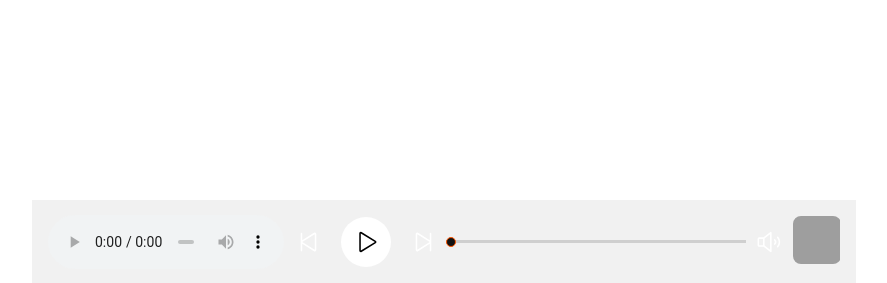
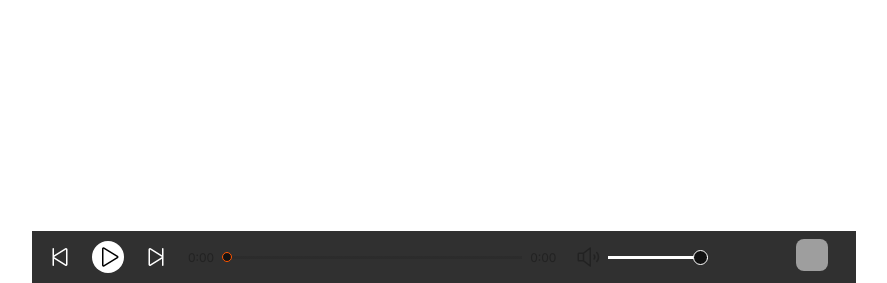
Before and after one commit to 0SoL/soundproj, a Django app: page /music/ in a window 1280 px wide. Shown: the part 517-800 px from the top of the page, without its empty margins (196-1083 px from the left). Run offline with Django 5.2, Linux system fonts and the light colour scheme; data that the repository does not hold is empty; grey boxes are pictures that could not be loaded.

Commit message:
some finals thing with mp3 player

```diff
--- a/static/js/music/player.js
+++ b/static/js/music/player.js
@@ -75,6 +75,9 @@ function getCookie(name) {
 let progress = document.getElementById('progress');
 let ctrlIcon = document.getElementById('ctrlIcon');
 let song = document.getElementById('player');
+const currentTime = document.getElementById('current-time');
+const duration = document.getElementById('duration');
+
 
 song.onloadedmetadata = function () {
     progress.max = song.duration;
@@ -93,17 +96,104 @@ function playPause () {
         ctrlIcon.classList.add('play');
         ctrlIcon.innerHTML = `<path d="M232.4,114.49,88.32,26.35a16,16,0,0,0-16.2-.3A15.86,15.86,0,0,0,64,39.87V216.13A15.94,15.94,0,0,0,80,232a16.07,16.07,0,0,0,8.36-2.35L232.4,141.51a15.81,15.81,0,0,0,0-27ZM80,215.94V40l143.83,88Z"/>`;
     }
-}
+};
 
-if (song.play()) {
+if (ctrlIcon.classList.contains('play')) {
     setInterval(() => {
         progress.value = song.currentTime;
     }, 500);
-}
+};
 
 progress.onchange = function() {
     song.play();
     song.currentTime = progress.value;
     ctrlIcon.classList.remove('pause');
     ctrlIcon.classList.add('play');
+};
+
+song.addEventListener('loadedmetadata', () => {
+  duration.textContent = formatTime(song.duration);
+//   seekBar.max = song.duration;
+});
+
+song.addEventListener('timeupdate', () => {
+  currentTime.textContent = formatTime(song.currentTime);
+//   seekBar.value = song.currentTime;
+});
+
+// song.addEventListener('input', () => {
+//   song.currentTime = seekBar.value;
+// });
+
+function formatTime(time) {
+  const minutes = Math.floor(time / 60);
+  const seconds = Math.floor(time % 60).toString().padStart(2, '0');
+  return `${minutes}:${seconds}`;
 }
+
+
+let volumeSlider = document.querySelector('.volume-slider');
+let volumeIcon = document.querySelector('.volume');
+
+
+function setVolume(){
+    song.volume = volumeSlider.value / 100;
+}
+
+volumeSlider.addEventListener('input', function () {
+    const value = parseInt(this.value); // 0–100
+    song.volume = value / 100;
+
+    this.style.background = `linear-gradient(to right, #ffffff ${value}%, #2e2c2c ${value}%)`;
+
+    if (value > 50) {
+        volumeIcon.innerHTML = `<path d="M155.51,24.81a8,8,0,0,0-8.42.88L77.25,80H32A16,16,0,0,0,16,96v64a16,16,0,0,0,16,16H77.25l69.84,54.31A8,8,0,0,0,160,224V32A8,8,0,0,0,155.51,24.81ZM32,96H72v64H32ZM144,207.64,88,164.09V91.91l56-43.55Zm54-106.08a40,40,0,0,1,0,52.88,8,8,0,0,1-12-10.58,24,24,0,0,0,0-31.72,8,8,0,0,1,12-10.58ZM248,128a79.9,79.9,0,0,1-20.37,53.34,8,8,0,0,1-11.92-10.67,64,64,0,0,0,0-85.33,8,8,0,1,1,11.92-10.67A79.83,79.83,0,0,1,248,128Z">`
+    }
+    if (value < 50) {
+        volumeIcon.innerHTML = `<path d="M155.51,24.81a8,8,0,0,0-8.42.88L77.25,80H32A16,16,0,0,0,16,96v64a16,16,0,0,0,16,16H77.25l69.84,54.31A8,8,0,0,0,160,224V32A8,8,0,0,0,155.51,24.81ZM32,96H72v64H32ZM144,207.64,88,164.09V91.91l56-43.55ZM208,128a39.93,39.93,0,0,1-10,26.46,8,8,0,0,1-12-10.58,24,24,0,0,0,0-31.72,8,8,0,1,1,12-10.58A40,40,0,0,1,208,128Z">`
+    }
+    if (value == 0) {
+        volumeIcon.innerHTML = `<path d="M163.51,24.81a8,8,0,0,0-8.42.88L85.25,80H40A16,16,0,0,0,24,96v64a16,16,0,0,0,16,16H85.25l69.84,54.31A8,8,0,0,0,168,224V32A8,8,0,0,0,163.51,24.81ZM152,207.64,92.91,161.69A7.94,7.94,0,0,0,88,160H40V96H88a7.94,7.94,0,0,0,4.91-1.69L152,48.36Zm101.66-61.3a8,8,0,0,1-11.32,11.32L224,139.31l-18.34,18.35a8,8,0,0,1-11.32-11.32L212.69,128l-18.35-18.34a8,8,0,0,1,11.32-11.32L224,116.69l18.34-18.35a8,8,0,0,1,11.32,11.32L235.31,128Z">`
+    }
+})
+
+let lastVolume = 0;
+let isMuted = false;
+
+volumeIcon.addEventListener('click' , function () {
+    if (!isMuted) {
+        lastVolume = song.volume;
+        song.volume = 0
+        volumeSlider.value = 0;
+        volumeIcon.innerHTML = `<path d="M163.51,24.81a8,8,0,0,0-8.42.88L85.25,80H40A16,16,0,0,0,24,96v64a16,16,0,0,0,16,16H85.25l69.84,54.31A8,8,0,0,0,168,224V32A8,8,0,0,0,163.51,24.81ZM152,207.64,92.91,161.69A7.94,7.94,0,0,0,88,160H40V96H88a7.94,7.94,0,0,0,4.91-1.69L152,48.36Zm101.66-61.3a8,8,0,0,1-11.32,11.32L224,139.31l-18.34,18.35a8,8,0,0,1-11.32-11.32L212.69,128l-18.35-18.34a8,8,0,0,1,11.32-11.32L224,116.69l18.34-18.35a8,8,0,0,1,11.32,11.32L235.31,128Z">`
+        volumeSlider.style.background = `linear-gradient(to right, #ffffff 0%, #2e2c2c 0%)`;
+        isMuted = true;
+    } else {
+        song.volume = lastVolume;
+        const value = lastVolume * 100;
+        volumeSlider.value = value;
+        volumeSlider.style.background = `linear-gradient(to right, #ffffff ${value}%, #2e2c2c ${value}%)`;
+
+        if (value > 50) {
+            volumeIcon.innerHTML = `<path d="M155.51,24.81a8,8,0,0,0-8.42.88L77.25,80H32A16,16,0,0,0,16,96v64a16,16,0,0,0,16,16H77.25l69.84,54.31A8,8,0,0,0,160,224V32A8,8,0,0,0,155.51,24.81ZM32,96H72v64H32ZM144,207.64,88,164.09V91.91l56-43.55Zm54-106.08a40,40,0,0,1,0,52.88,8,8,0,0,1-12-10.58,24,24,0,0,0,0-31.72,8,8,0,0,1,12-10.58ZM248,128a79.9,79.9,0,0,1-20.37,53.34,8,8,0,0,1-11.92-10.67,64,64,0,0,0,0-85.33,8,8,0,1,1,11.92-10.67A79.83,79.83,0,0,1,248,128Z">`
+        }
+        if (value < 50) {
+            volumeIcon.innerHTML = `<path d="M155.51,24.81a8,8,0,0,0-8.42.88L77.25,80H32A16,16,0,0,0,16,96v64a16,16,0,0,0,16,16H77.25l69.84,54.31A8,8,0,0,0,160,224V32A8,8,0,0,0,155.51,24.81ZM32,96H72v64H32ZM144,207.64,88,164.09V91.91l56-43.55ZM208,128a39.93,39.93,0,0,1-10,26.46,8,8,0,0,1-12-10.58,24,24,0,0,0,0-31.72,8,8,0,1,1,12-10.58A40,40,0,0,1,208,128Z">`
+        }
+        if (value == 0) {
+            volumeIcon.innerHTML = `<path d="M163.51,24.81a8,8,0,0,0-8.42.88L85.25,80H40A16,16,0,0,0,24,96v64a16,16,0,0,0,16,16H85.25l69.84,54.31A8,8,0,0,0,168,224V32A8,8,0,0,0,163.51,24.81ZM152,207.64,92.91,161.69A7.94,7.94,0,0,0,88,160H40V96H88a7.94,7.94,0,0,0,4.91-1.69L152,48.36Zm101.66-61.3a8,8,0,0,1-11.32,11.32L224,139.31l-18.34,18.35a8,8,0,0,1-11.32-11.32L212.69,128l-18.35-18.34a8,8,0,0,1,11.32-11.32L224,116.69l18.34-18.35a8,8,0,0,1,11.32,11.32L235.31,128Z">`
+        }
+
+        isMuted = false;
+    }
+
+})
+
+const musicSlider = document.querySelector('.music-slider');
+
+song.addEventListener('timeupdate', function () {
+    const raw = (song.currentTime / song.duration) * 100;
+    const value = Math.floor(raw);
+    const pos = `${value}%`;
+    musicSlider.style.setProperty('--pos', pos);
+})
--- a/static/styles/base.css
+++ b/static/styles/base.css
@@ -111,119 +111,176 @@ footer {
   left: 0;
   right: 0;
   z-index: 1000;
-    padding: 0px 16px;
+  padding: 8px 16px;
   margin: 0px 228px;
+  background-color: #303030; /* Можно задать фон */
 }
 
 #audio-player {
   display: flex;
+  justify-content: space-between;
+  align-items: center;
+}
+
+/* Основной контейнер с контролами и мета */
+.player-container {
+  display: flex;
+  justify-content: space-between;
+  align-items: center;
+  width: 100%;
+  gap: 24px;
+}
+
+/* ==== КНОПКИ ==== */
+.player-controls {
+  display: flex;
   align-items: center;
   justify-content: flex-start;
-  gap: 12px;
+  gap: 20px; /* Единый отступ между ВСЕМИ элементами */
+  flex-wrap: nowrap;
+  flex-grow: 1;
 }
 
-/* #now-playing {
-  font-size: 12px;
-  position: fixed;
-  bottom: 20px;
-  right: 25px;
-  padding: 0px 16px;
-  margin: 0px 228px;
-} */
-
-.music-data {
-  display: flex;
-  flex-direction: column;
-  text-align: left;
-  overflow: hidden;
+.icon {
+  width: 24px;
+  height: 32px;
+}
+/* Общая кнопка управления */
+.control-button svg {
+  width: 24px;
+  height: 32px;
+  color: white;
+  cursor: pointer;
 }
 
-.music-artist {
-  color: #999;
-  font-size: 12px;
-  margin: 0;
+/* Кнопка плей/пауза */
+.player-play-btn {
+  width: 32px;
+  height: 32px;
+  background: white;
+  border-radius: 50%;
+  cursor: pointer;
+  display: inline-flex;
+  align-items: center;
+  justify-content: center;
+  cursor: pointer;
 }
 
-.music-meta {
+.player-play-btn svg {
+  width: 24px;
+  height: 32px;
+}
+
+/* ==== ПРОГРЕСС ==== */
+.progress-container {
   display: flex;
   align-items: center;
-  gap: 12px;
-  margin-left: auto; /* ⚠️ толкает весь блок вправо */
-  max-width: 150px;       /* ограничиваем ширину */
-  overflow: hidden;
-
+  gap: 6px;
 }
-
-.music-title {
-  font-size: 12px;
-  font-weight: 600;
-  margin: 0;
-  overflow: hidden;
-  text-overflow: ellipsis;
-}
-
-.music-cover img {
-  width: 48px;
-  height: 48px;
-  object-fit: cover;
-  border-radius: 8px;
-}
-
-.music-title,
-.music-artist {
-  font-size: 12px;
-  margin: 0;
-  white-space: nowrap;
-  overflow: hidden;
-  text-overflow: ellipsis;
-}
-
 
 #progress {
   -webkit-appearance: none;
   width: 300px;
   height: 3px;
-  background-color: rgba(18,18,18,.15);
   cursor: pointer;
-  margin: 40px 0;
+}
+
+.music-slider {
+  --pos: 0%;
+  background: linear-gradient(to right, #f50 var(--pos), #12121226 var(--pos));
 }
 
 #progress::-webkit-slider-thumb {
   -webkit-appearance: none;
   background: #121212;
   border: 1.5px solid #f50;
- border-radius: 100%;
+  border-radius: 50%;
   width: 10px;
   height: 10px;
 }
 
-.icon {
-  color: white; /* сработает, если fill="currentColor" */
+/* ==== ГРОМКОСТЬ ==== */
+.volume-container {
+  display: flex;
+  align-items: center;
+  gap: 6px;
 }
 
-.play-button {
-    width: 50px;
-    height: 50px;
-    margin: 10px;
-    background: #fff;
-    display: inline-flex;
-    align-items: center;
-    justify-content: center;
-    border-radius: 50%;
+.volume-slider {
+  -webkit-appearance: none;
+  appearance: none;
+  width: 100px;
+  height: 3px;
+  background: linear-gradient(to right, #ffffff 100%, #2e2c2c 100%);
+  transition: opacity 0.2s;
+}
+
+.volume-slider::-webkit-slider-thumb {
+  -webkit-appearance: none;
+  width: 15px;
+  height: 15px;
+  background-color: #121212;
+  border: 1.5px solid #ffffff;
+  border-radius: 100%;
   cursor: pointer;
 }
 
-.player-controls svg {
-  width: 25px;
-  cursor: pointer;
+/* ==== МЕТАДАННЫЕ ТРЕКА ==== */
+.music-meta {
+  display: flex;
+  align-items: center;
+  gap: 12px;
+  max-width: 200px;
+  overflow: hidden;
+  margin-left: auto;
 }
 
-.player-controls {
+.music-cover img {
+  width: 32px;
+  height: 32px;
+  object-fit: cover;
+  border-radius: 8px;
+}
+
+.music-data {
+  display: flex;
+  flex-direction: column;
+  overflow: hidden;
+  text-align: left;
+}
+
+.music-artist,
+.music-title {
+  font-size: 12px;
+  white-space: nowrap;
+  overflow: hidden;
+  text-overflow: ellipsis;
+  margin: 0;
+}
+
+.music-artist {
+  color: #999;
+  font-weight: 400;
+}
+
+.music-title {
+  font-weight: 600;
+  color: white;
+}
+
+.control-button,
+.player-play-btn,
+.progress-container,
+.volume-container {
   display: flex;
   align-items: center;
-  gap: 10px;
-  max-width: 500px;
+  gap: 6px;
 }
+
+.progress-container span {
+  font-size: 12px;
+}
+
 /*
 .music-data {
   display: flex;
--- a/templates/base.html
+++ b/templates/base.html
@@ -31,15 +31,53 @@
 
         <footer>
             <div id="audio-player">
-                <audio id="player" controls>
-                </audio>
+                <!-- Аудио -->
+                <audio id="player"></audio>
+
+                <!-- Контейнер плеера -->
+                <div class="player-container">
+
+                    <!-- Управление плеером -->
                     <div class="player-controls">
-                        <svg class="icon" xmlns="http://www.w3.org/2000/svg" width="32" height="32" fill="currentColor" viewBox="0 0 256 256"><path d="M199.81,34a16,16,0,0,0-16.24.43L64,109.23V40a8,8,0,0,0-16,0V216a8,8,0,0,0,16,0V146.77l119.57,74.78A15.95,15.95,0,0,0,208,208.12V47.88A15.86,15.86,0,0,0,199.81,34ZM192,208,64.16,128,192,48.07Z"></path></svg>
-                        <div class='play-button' onclick='playPause()'><svg id="ctrlIcon" class="play" xmlns="http://www.w3.org/2000/svg" width="32" height="32" fill="#000000" viewBox="0 0 256 256"><path d="M232.4,114.49,88.32,26.35a16,16,0,0,0-16.2-.3A15.86,15.86,0,0,0,64,39.87V216.13A15.94,15.94,0,0,0,80,232a16.07,16.07,0,0,0,8.36-2.35L232.4,141.51a15.81,15.81,0,0,0,0-27ZM80,215.94V40l143.83,88Z"></path></svg></div>
-                        <svg class="icon" xmlns="http://www.w3.org/2000/svg" width="32" height="32" fill="currentColor" viewBox="0 0 256 256"><path d="M200,32a8,8,0,0,0-8,8v69.23L72.43,34.45A15.95,15.95,0,0,0,48,47.88V208.12a16,16,0,0,0,24.43,13.43L192,146.77V216a8,8,0,0,0,16,0V40A8,8,0,0,0,200,32ZM64,207.93V48.05l127.84,80Z"></path></svg>
-                        <input type="range" value='0' id='progress'>
-                        <svg class="icon" xmlns="http://www.w3.org/2000/svg" width="32" height="32" fill="currentColor" viewBox="0 0 256 256"><path d="M155.51,24.81a8,8,0,0,0-8.42.88L77.25,80H32A16,16,0,0,0,16,96v64a16,16,0,0,0,16,16H77.25l69.84,54.31A8,8,0,0,0,160,224V32A8,8,0,0,0,155.51,24.81ZM32,96H72v64H32ZM144,207.64,88,164.09V91.91l56-43.55Zm54-106.08a40,40,0,0,1,0,52.88,8,8,0,0,1-12-10.58,24,24,0,0,0,0-31.72,8,8,0,0,1,12-10.58ZM248,128a79.9,79.9,0,0,1-20.37,53.34,8,8,0,0,1-11.92-10.67,64,64,0,0,0,0-85.33,8,8,0,1,1,11.92-10.67A79.83,79.83,0,0,1,248,128Z"></path></svg>
+
+                        <!-- Назад -->
+                        <div class="control-button prev-btn">
+                            <svg class="icon" xmlns="http://www.w3.org/2000/svg" width="32" height="32" fill="currentColor" viewBox="0 0 256 256">
+                                <path d="M199.81,34a16,16,0,0,0-16.24.43L64,109.23V40a8,8,0,0,0-16,0V216a8,8,0,0,0,16,0V146.77l119.57,74.78A15.95,15.95,0,0,0,208,208.12V47.88A15.86,15.86,0,0,0,199.81,34ZM192,208,64.16,128,192,48.07Z"></path>
+                            </svg>
+                        </div>
+
+                        <!-- Плей/Пауза -->
+                        <div class="control-button player-play-btn" onclick="playPause()">
+                            <svg id="ctrlIcon" class="play" xmlns="http://www.w3.org/2000/svg" width="32" height="32" fill="#000000" viewBox="0 0 256 256">
+                                <path d="M232.4,114.49,88.32,26.35a16,16,0,0,0-16.2-.3A15.86,15.86,0,0,0,64,39.87V216.13A15.94,15.94,0,0,0,80,232a16.07,16.07,0,0,0,8.36-2.35L232.4,141.51a15.81,15.81,0,0,0,0-27ZM80,215.94V40l143.83,88Z"></path>
+                            </svg>
+                        </div>
+
+                        <!-- Вперёд -->
+                        <div class="control-button next-btn">
+                            <svg class="icon" xmlns="http://www.w3.org/2000/svg" width="32" height="32" fill="currentColor" viewBox="0 0 256 256">
+                                <path d="M200,32a8,8,0,0,0-8,8v69.23L72.43,34.45A15.95,15.95,0,0,0,48,47.88V208.12a16,16,0,0,0,24.43,13.43L192,146.77V216a8,8,0,0,0,16,0V40A8,8,0,0,0,200,32ZM64,207.93V48.05l127.84,80Z"></path>
+                            </svg>
+                        </div>
+
+                        <!-- Таймер и прогресс -->
+                        <div class="progress-container">
+                            <span id="current-time">0:00</span>
+                            <input type="range" class="music-slider" value="0" id="progress" max="100">
+                            <span id="duration">0:00</span>
+                        </div>
+
+                        <!-- Громкость -->
+                        <div class="volume-container">
+                            <svg class="icon volume" xmlns="http://www.w3.org/2000/svg" width="32" height="32" fill="currentColor" viewBox="0 0 256 256">
+                                <path d="M155.51,24.81a8,8,0,0,0-8.42.88L77.25,80H32A16,16,0,0,0,16,96v64a16,16,0,0,0,16,16H77.25l69.84,54.31A8,8,0,0,0,160,224V32A8,8,0,0,0,155.51,24.81ZM32,96H72v64H32ZM144,207.64,88,164.09V91.91l56-43.55Zm54-106.08a40,40,0,0,1,0,52.88,8,8,0,0,1-12-10.58,24,24,0,0,0,0-31.72,8,8,0,0,1,12-10.58ZM248,128a79.9,79.9,0,0,1-20.37,53.34,8,8,0,0,1-11.92-10.67,64,64,0,0,0,0-85.33,8,8,0,1,1,11.92-10.67A79.83,79.83,0,0,1,248,128Z"></path>
+                            </svg>
+                            <input type="range" value="100" class="volume-slider" onchange="setVolume()">
+                        </div>
                     </div>
+
+                    <!-- Инфо о треке -->
                     <div class="music-meta">
                         <div class="music-cover">
                             <img id="now-playing-cover" src="{% static 'images/default.jpg' %}" alt="cover" width="48" height="48">
@@ -49,6 +87,8 @@
                             <p class="music-title" id="now-playing"></p>
                         </div>
                     </div>
+
+                </div>
             </div>
         </footer>
 
```
Lines whose indentation alone changed are shown as unchanged.
